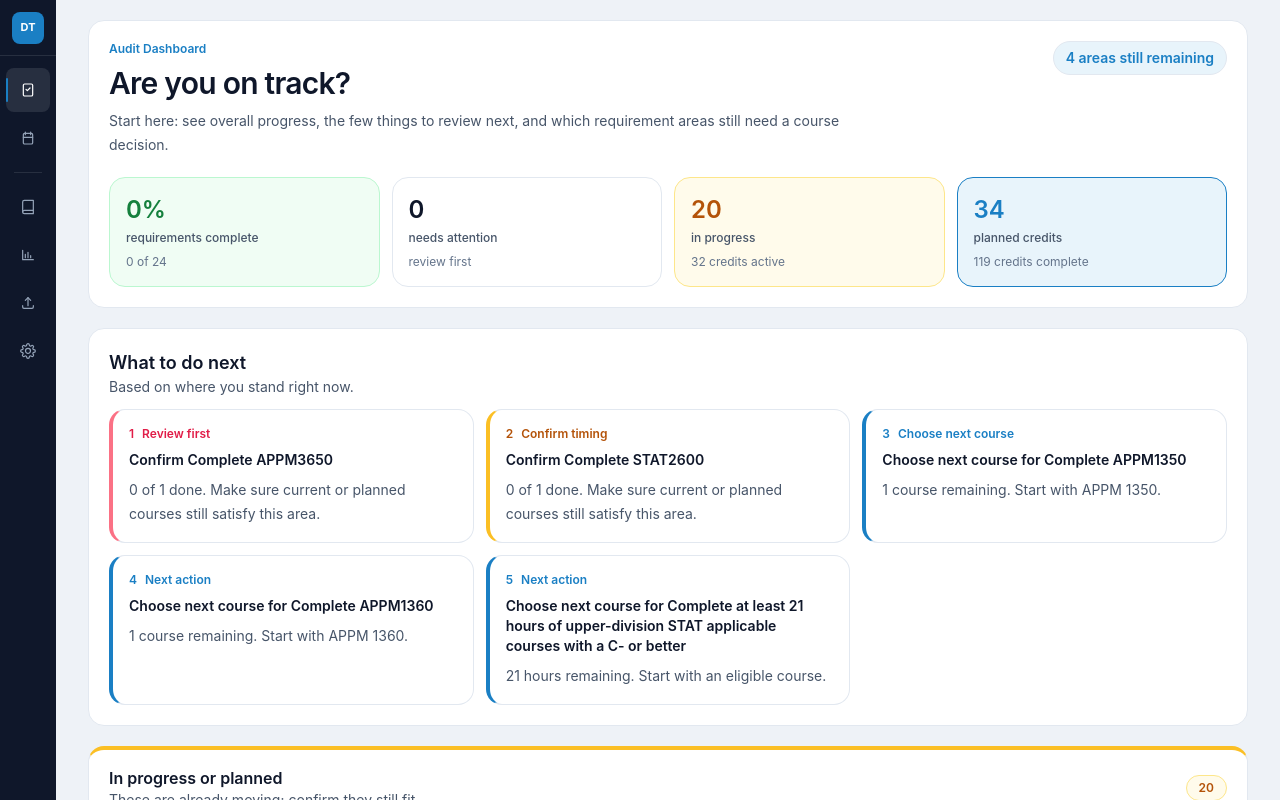
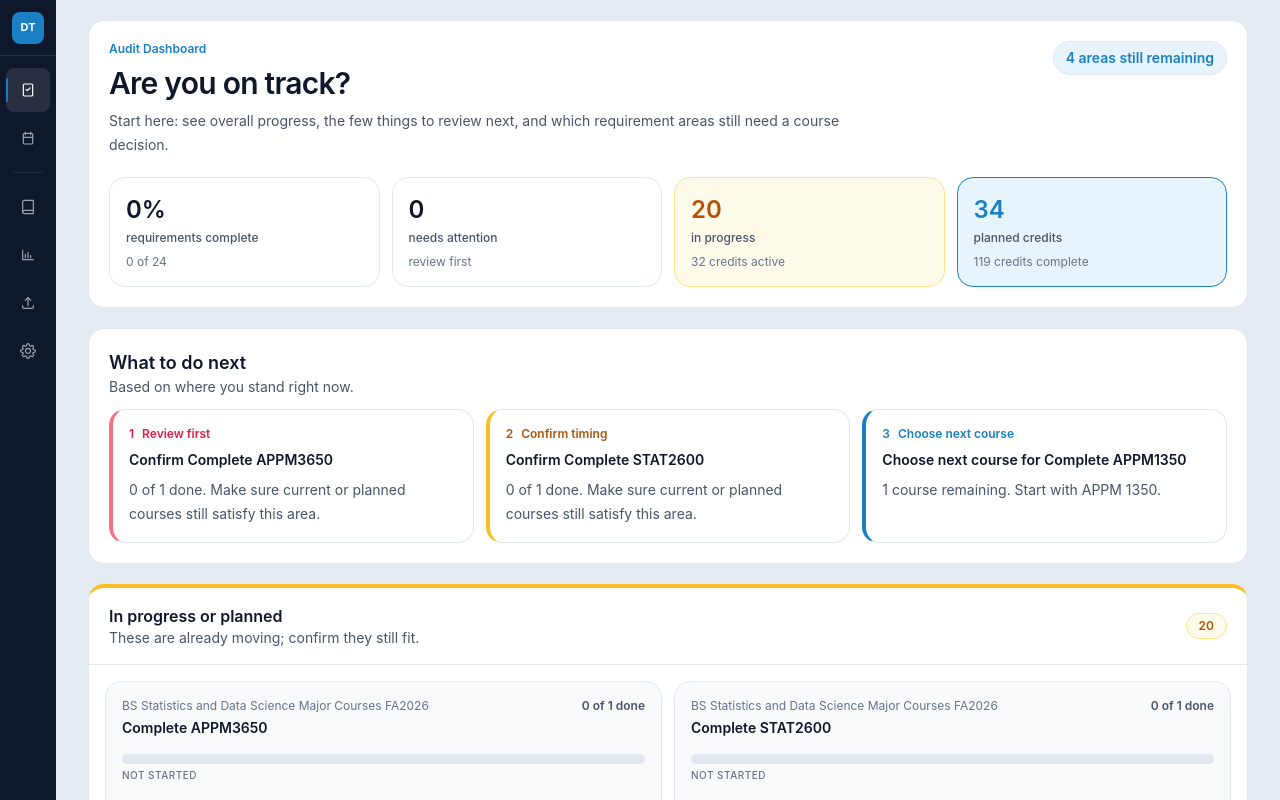
Before and after one commit to 303Devs/Degree_Tracker, a Next.js app: page / in a window 1280 px wide. Shown: the top 800 px of the page. Built offline with nearby package versions, Linux system fonts and the light colour scheme.

Commit message:
Refine dashboard visual redesign states

```diff
--- a/app/globals.css
+++ b/app/globals.css
@@ -4,7 +4,7 @@
 
 :root {
   /* ── Base surfaces ─────────────────────────────────────────────── */
-  --page-bg: #eef2f7;
+  --page-bg: #e5ebf3;
   --surface: #ffffff;
   --surface-elevated: #ffffff;
   --surface-subtle: #f8fafc;
--- a/components/audit-dashboard/AuditDashboard.tsx
+++ b/components/audit-dashboard/AuditDashboard.tsx
@@ -140,7 +140,7 @@ function Hero({ dashboard }: { dashboard: AuditDashboardViewModel }) {
       </div>
 
       <div className="grid grid-cols-2 gap-2 sm:gap-3 md:grid-cols-4">
-        <Metric label="requirements complete" value={`${summary.percentComplete}%`} detail={`${summary.completeRequirements} of ${summary.totalRequirements}`} tone="complete" />
+        <Metric label="requirements complete" value={`${summary.percentComplete}%`} detail={`${summary.completeRequirements} of ${summary.totalRequirements}`} tone={summary.percentComplete > 0 ? "complete" : "neutral"} />
         <Metric label="needs attention" value={String(summary.attentionRequirements)} detail="review first" tone={summary.attentionRequirements > 0 ? "attention" : "neutral"} />
         <Metric label="in progress" value={String(summary.inProgressRequirements)} detail={`${summary.creditsInProgress} credits active`} tone="progress" />
         <Metric label="planned credits" value={String(summary.creditsPlanned)} detail={`${summary.creditsCompleted} credits complete`} tone="accent" />
@@ -180,7 +180,7 @@ function NextActions({ dashboard }: { dashboard: AuditDashboardViewModel }) {
         </div>
       </div>
       <div className="mt-3 grid min-w-0 gap-3 lg:grid-cols-3">
-        {dashboard.nextActions.map((action, index) => {
+        {dashboard.nextActions.slice(0, 3).map((action, index) => {
           const actionTone = index === 0
             ? { border: "border-l-rose-400",  label: "text-rose-600"  }
             : index === 1
@@ -251,8 +251,11 @@ function RequirementCard({ item }: { item: DashboardRequirement }) {
         <span className="text-xs font-semibold text-[var(--text-secondary)] sm:shrink-0">{item.progressLabel}</span>
       </div>
       <div className="mt-4 h-2.5 overflow-hidden rounded-full bg-[var(--progress-track)]">
-        <div className={`h-full rounded-full ${progressTone[item.status]}`} style={{ width: `${item.percent}%` }} />
+        {item.percent > 0 && (
+          <div className={`h-full rounded-full ${progressTone[item.status]}`} style={{ width: `${Math.max(item.percent, 5)}%` }} />
+        )}
       </div>
+      {item.percent === 0 && <p className="mt-1 text-[10px] font-medium uppercase tracking-wider text-[var(--text-muted)]">Not started</p>}
       <p className="mt-3 break-words text-sm leading-6 text-[var(--text-secondary)]">{item.helperText}</p>
       {item.sampleCourses.length > 0 && (
         <p className="mt-3 break-words text-xs text-[var(--text-muted)]">Examples: {item.sampleCourses.join(", ")}</p>
```
